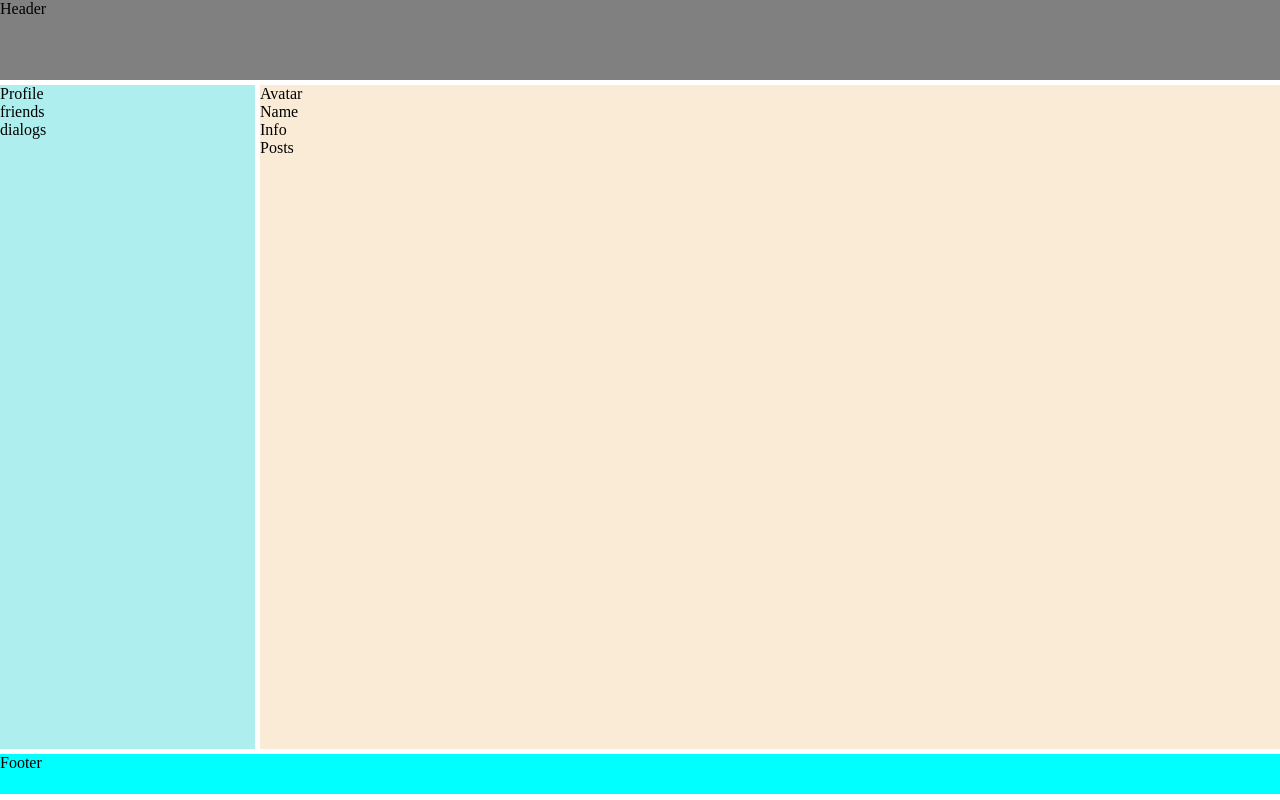
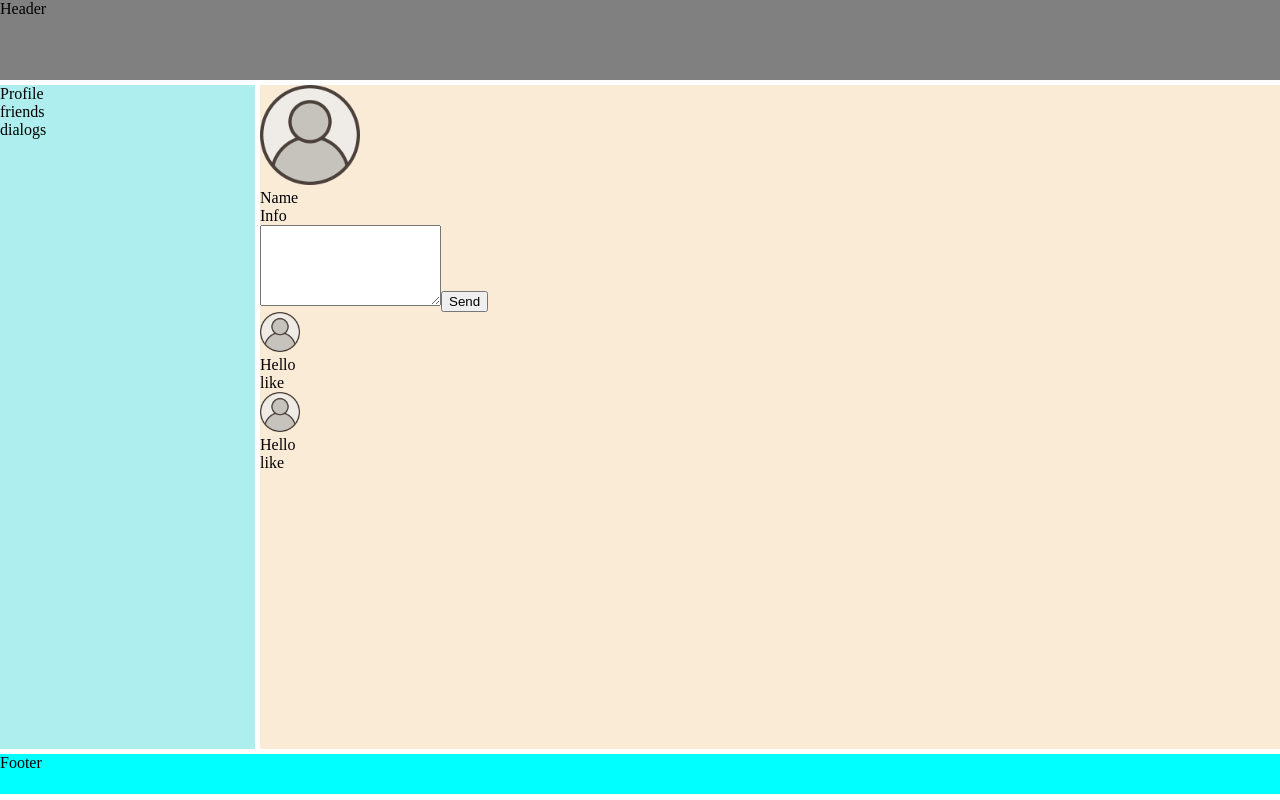
Before and after one commit to LeonShus/SocialTS, a React (Create React App) app: page /profile in a window 1280 px wide. Built offline with nearby package versions, Linux system fonts and the light colour scheme.

Commit message:
refactor Profile

```diff
--- a/src/App.tsx
+++ b/src/App.tsx
@@ -2,7 +2,7 @@ import React from 'react';
 import classes from './App.module.css'
 import Header from "./Components/Header/Header";
 import AsideNav from "./Components/AsideNav/AsideNav";
-import MainSection from "./Components/MainSection/MainSection";
+import Profile from "./Components/Profile/Profile";
 import Footer from "./Components/Footer/Footer";
 
 function App() {
@@ -15,7 +15,7 @@ function App() {
             <AsideNav/>
         </div>
         <div className={classes.mainSection}>
-            <MainSection/>
+            <Profile/>
         </div>
         <div className={classes.footer}>
             <Footer/>
--- a/src/Components/MainSection/MainSection.tsx
+++ /dev/null
@@ -1,24 +0,0 @@
-import React from "react";
-
-
-const MainSection = () => {
-    return (
-        <main>
-            <div>
-                Avatar
-            </div>
-            <div>
-                Name
-            </div>
-            <div>
-                Info
-            </div>
-
-            <div>
-                Posts
-            </div>
-        </main>
-    )
-}
-
-export default MainSection
--- /dev/null
+++ b/src/Components/Profile/MyPosts/MyPosts.module.css
@@ -0,0 +1,3 @@
+.avatar{
+    height: 50px;
+}
--- /dev/null
+++ b/src/Components/Profile/MyPosts/MyPosts.tsx
@@ -0,0 +1,19 @@
+import React from "react";
+import Post from "./Post/Post";
+
+
+const MyPosts = () => {
+    return (
+        <div>
+            <div>
+                <textarea rows={5}></textarea>
+                <button>Send</button>
+            </div>
+            <Post/>
+            <Post/>
+
+        </div>
+    )
+}
+
+export default MyPosts
--- /dev/null
+++ b/src/Components/Profile/MyPosts/Post/Post.module.css
@@ -0,0 +1,3 @@
+.avatar{
+    height: 40px;
+}
--- /dev/null
+++ b/src/Components/Profile/MyPosts/Post/Post.tsx
@@ -0,0 +1,15 @@
+import React from "react";
+import classes from "./Post.module.css"
+import userDef from "../../../../DefaultItems/Img/userDef.png"
+
+const Post = () => {
+    return (
+        <div>
+            <img className={classes.avatar} src={userDef} alt="avatar"/>
+            <div>Hello</div>
+            like
+        </div>
+    )
+}
+
+export default Post
--- /dev/null
+++ b/src/Components/Profile/Profile.module.css
@@ -0,0 +1,3 @@
+.avatar{
+    height: 100px;
+}
--- /dev/null
+++ b/src/Components/Profile/Profile.tsx
@@ -0,0 +1,28 @@
+import React from "react";
+import classes from "./Profile.module.css"
+import userDef from "../../DefaultItems/Img/userDef.png"
+import MyPosts from "./MyPosts/MyPosts";
+
+
+const Profile = () => {
+    return (
+        <main>
+            <div>
+                <img className={classes.avatar} src={userDef} alt="avatar"/>
+            </div>
+            <div>
+                Name
+            </div>
+            <div>
+                Info
+            </div>
+
+
+            <div>
+                <MyPosts/>
+            </div>
+        </main>
+    )
+}
+
+export default Profile
```
Also changed, not shown: src/DefaultItems/Img/userDef.png (added).
